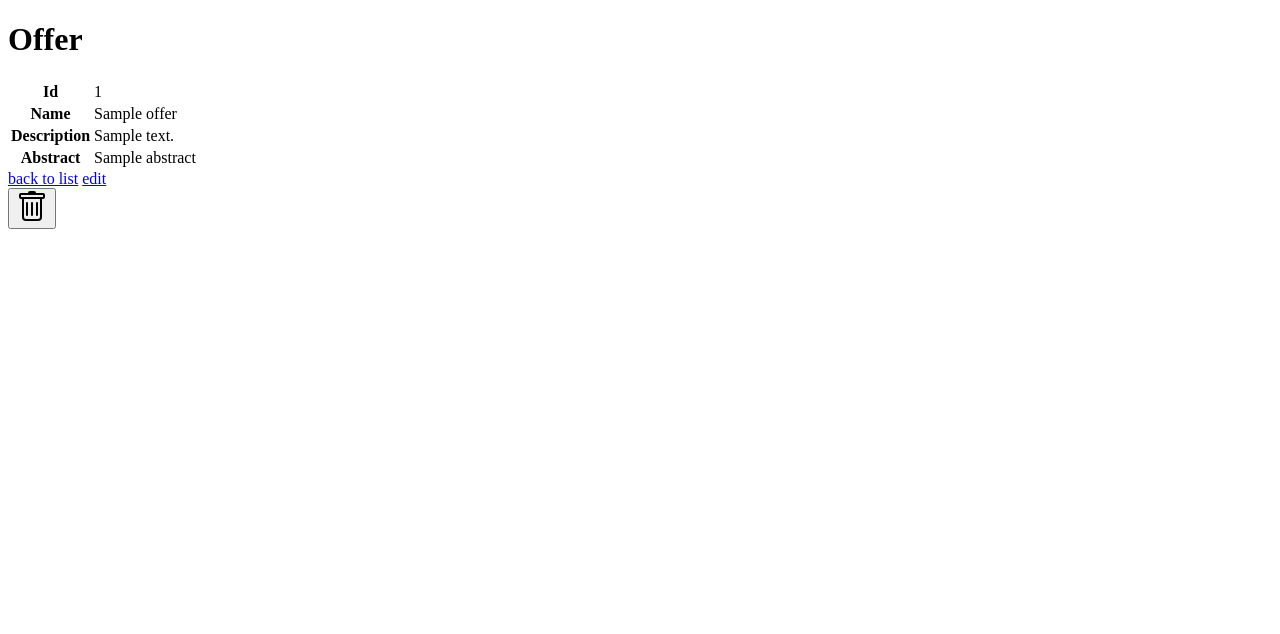
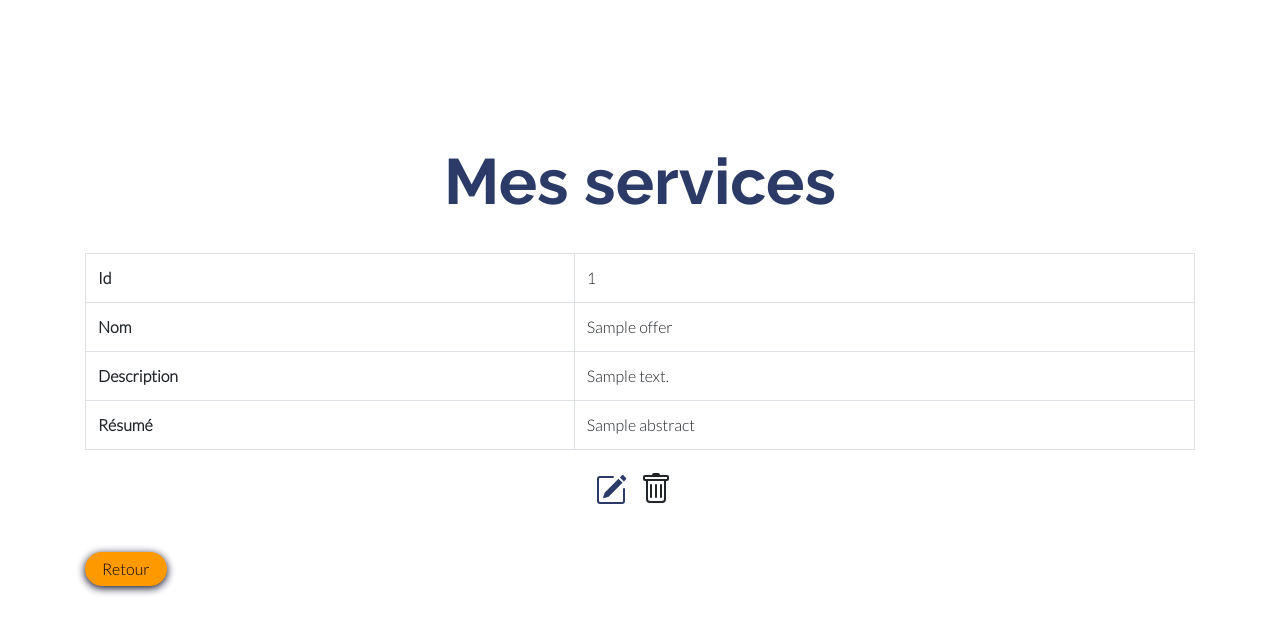
Before and after one commit to AbiEmmanuel/orleans-php-202009-project-ideoz, a Symfony app: template templates/adminOffer/show.html.twig in a window 1280 px wide. Shown: the top 634 px of the page. Run offline with Twig, Linux system fonts and the light colour scheme; the template is opened without the code that fills it: most values are stand-ins (such as "Sample title", 1, 10 or a date in 2020); style sheets or scripts are compiled from the project's sources; some libraries are stand-ins or nearby versions.

Commit message:
made the show part of the crud

```diff
--- a/assets/styles/adminOffer.scss
+++ b/assets/styles/adminOffer.scss
@@ -13,3 +13,16 @@
       }
     }
   }
+
+.show {
+
+  .back {
+    background-color: $secondary;
+    box-shadow: 0 2px 0.5rem lighten($dark, 5%);
+
+    &:hover {
+      background-color: lighten($secondary, 3%);
+      box-shadow: 0 0 1rem lighten($primary, 10%);
+    }
+  }
+}
--- a/src/Controller/AdminOfferController.php
+++ b/src/Controller/AdminOfferController.php
@@ -43,7 +43,7 @@ class AdminOfferController extends AbstractController
         }
 
         return $this->render('adminOffer/new.html.twig', [
-            'adminOffer' => $offer,
+            'offer' => $offer,
             'form' => $form->createView(),
         ]);
     }
@@ -54,7 +54,7 @@ class AdminOfferController extends AbstractController
     public function show(Offer $offer): Response
     {
         return $this->render('adminOffer/show.html.twig', [
-            'adminOffer' => $offer,
+            'offer' => $offer,
         ]);
     }
 
@@ -78,7 +78,7 @@ class AdminOfferController extends AbstractController
         }
 
         return $this->render('adminOffer/edit.html.twig', [
-            'adminOffer' => $offer,
+            'offer' => $offer,
             'form' => $form->createView(),
         ]);
     }
--- a/templates/adminOffer/_delete_form.html.twig
+++ b/templates/adminOffer/_delete_form.html.twig
@@ -1,4 +1,4 @@
-<form method="post" action="{{ path('offer_delete', {'id': offer.id}) }}" onsubmit="return confirm('Are you sure you want to delete this item?');">
+<form method="post" action="{{ path('admin_offer_delete', {'id': offer.id}) }}" onsubmit="return confirm('Are you sure you want to delete this item?');">
     <input type="hidden" name="_method" value="DELETE">
     <input type="hidden" name="_token" value="{{ csrf_token('delete' ~ offer.id) }}">
     <button class="btn danger mb-3" title="supprimer"> <svg xmlns="http://www.w3.org/2000/svg" width="32" height="32" fill="currentColor" class="bi bi-trash" viewBox="0 0 16 16">
--- a/templates/adminOffer/show.html.twig
+++ b/templates/adminOffer/show.html.twig
@@ -1,18 +1,23 @@
 {% extends 'layoutAdmin.html.twig' %}
 
-{% block title %}Offer{% endblock %}
+{% block title %}Services{% endblock %}
+
+{% block stylesheets %}
+    {{ parent() }}
+    {{ encore_entry_link_tags('adminOffer') }}
+{% endblock %}
 
 {% block body %}
-    <h1>Offer</h1>
-
-    <table class="table">
-        <tbody>
+    <h1 class="text-center">Mes services</h1>
+    <div class="show container">
+        <table class="table table-hover table-bordered">
+            <tbody>
             <tr>
                 <th>Id</th>
                 <td>{{ offer.id }}</td>
             </tr>
             <tr>
-                <th>Name</th>
+                <th>Nom</th>
                 <td>{{ offer.name }}</td>
             </tr>
             <tr>
@@ -20,15 +25,27 @@
                 <td>{{ offer.description }}</td>
             </tr>
             <tr>
-                <th>Abstract</th>
+                <th>Résumé</th>
                 <td>{{ offer.abstract }}</td>
             </tr>
-        </tbody>
-    </table>
+            </tbody>
+        </table>
 
-    <a href="{{ path('offer_index') }}">back to list</a>
-
-    <a href="{{ path('offer_edit', {'id': offer.id}) }}">edit</a>
-
-    {{ include('adminOffer/_delete_form.html.twig') }}
+        <div class="button-list d-flex justify-content-center">
+            <a class="text-decoration-none mt-2"
+               href="{{ path('admin_offer_edit', {'id': offer.id}) }}" title="Modifier">
+                <svg xmlns="http://www.w3.org/2000/svg" width="32" height="32" fill="currentColor"
+                     class="bi bi-pencil-square" viewBox="0 0 16 16">
+                    <path d="M15.502 1.94a.5.5 0 0 1 0 .706L14.459 3.69l-2-2L13.502.646a.5.5 0 0 1 .707 0l1.293 1.293zm-1.75 2.456l-2-2L4.939 9.21a.5.5 0 0 0-.121.196l-.805 2.414a.25.25 0 0 0 .316.316l2.414-.805a.5.5 0 0 0 .196-.12l6.813-6.814z"/>
+                    <path fill-rule="evenodd"
+                          d="M1 13.5A1.5 1.5 0 0 0 2.5 15h11a1.5 1.5 0 0 0 1.5-1.5v-6a.5.5 0 0 0-1 0v6a.5.5 0 0 1-.5.5h-11a.5.5 0 0 1-.5-.5v-11a.5.5 0 0 1 .5-.5H9a.5.5 0 0 0 0-1H2.5A1.5 1.5 0 0 0 1 2.5v11z"/>
+                </svg>
+            </a>
+            {{ include('adminOffer/_delete_form.html.twig') }}
+        </div>
+        <div class="row mx-0">
+            <a class="back text-decoration-none text-dark btn rounded-pill my-4 px-3 py-1"
+               href="{{ path('admin_offer_index') }}">Retour</a>
+        </div>
+    </div>
 {% endblock %}
```
